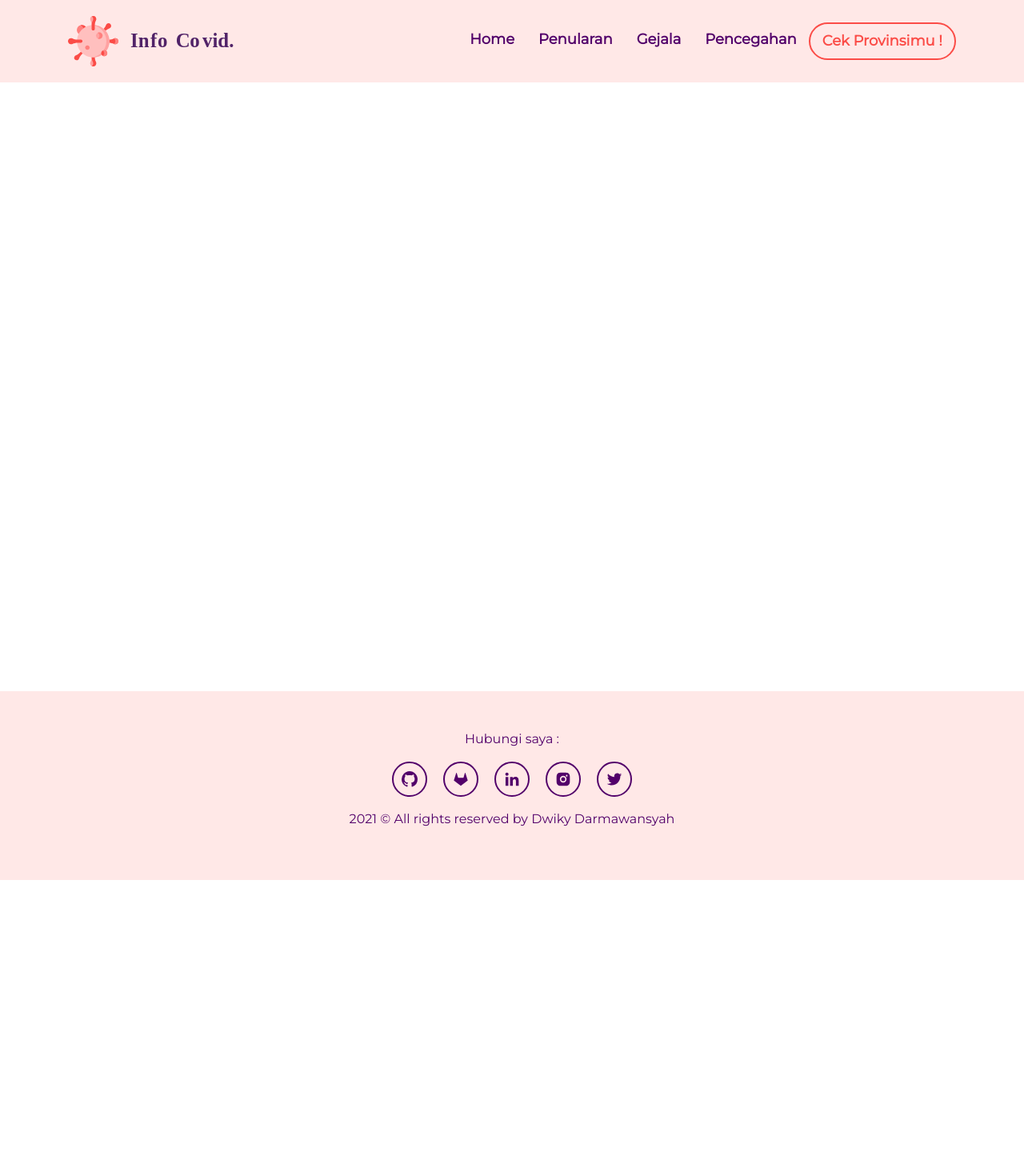
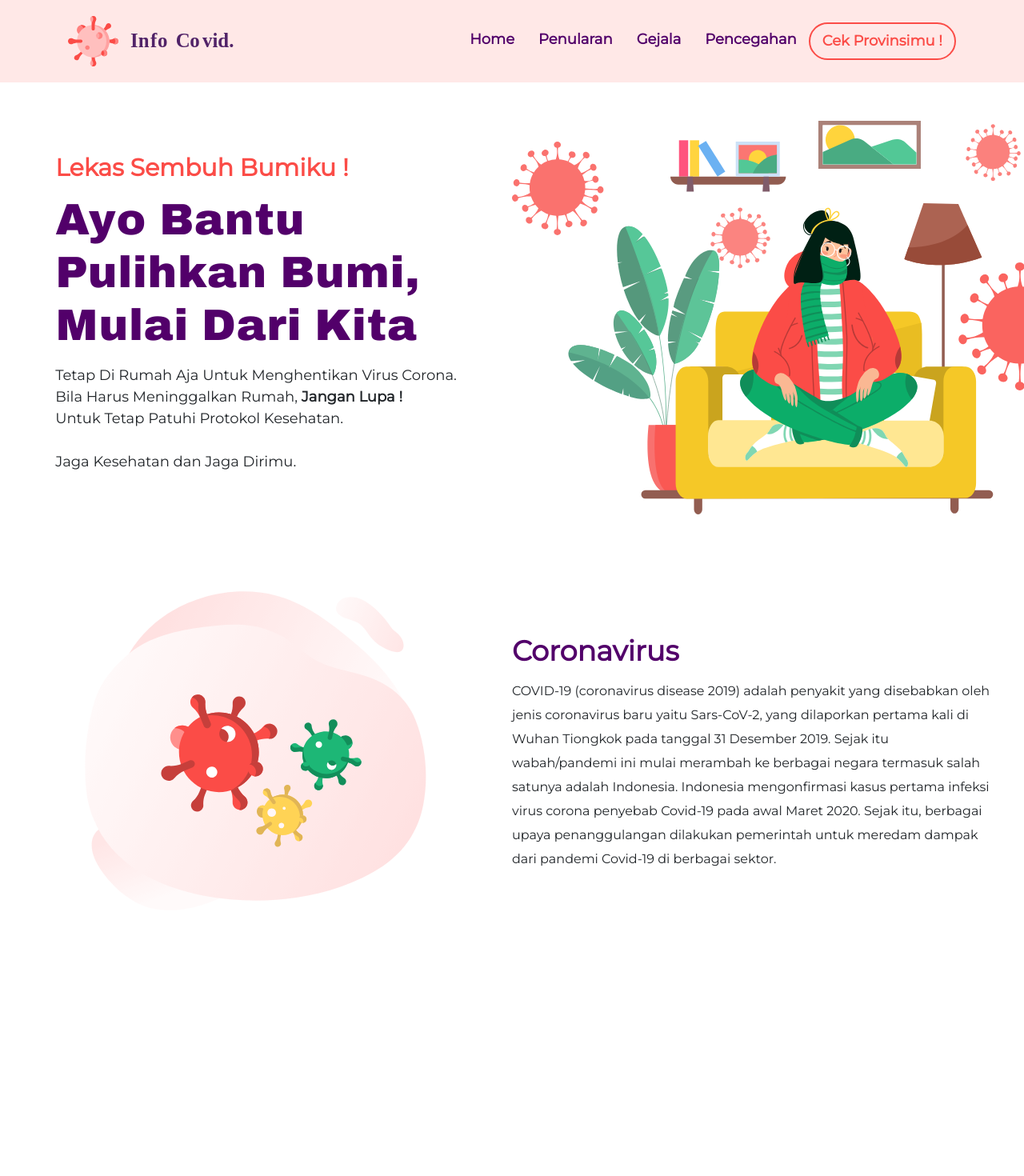
Before and after one commit to DwkLoki/covid-info-app, a React (Create React App) app: page / in a window 1280 px wide. Shown: the top 1470 px of the page at 80% size. Before the commit the page ends 1100 px from the top, so only its background shows below. Built offline with nearby package versions, Linux system fonts and the light colour scheme.

Commit message:
create home section is done

```diff
--- a/src/App.js
+++ b/src/App.js
@@ -1,3 +1,4 @@
+import CovidInfoContent from "./component/content/CovidInfoContent";
 import Footer from "./component/footer/Footer";
 import TopNavbar from "./component/header/TopNavbar";
 
@@ -5,8 +6,7 @@ function App() {
   return (
     <div className="base App">
       <TopNavbar />
-      <br /><br /><br /><br /><br /><br /><br /><br /><br />
-      <br /><br /><br /><br /><br /><br /><br /><br /><br />
+      <CovidInfoContent />
       <br /><br /><br /><br /><br /><br /><br /><br /><br />
       <br /><br /><br /><br /><br /><br /><br /><br /><br />
       <Footer />
--- a/src/assets/scss/_variables.scss
+++ b/src/assets/scss/_variables.scss
@@ -5,7 +5,6 @@ $primaryFont: 'Montserrat',
 sans-serif;
 
 // color
-$backgroundColor: linear-gradient(360deg, #FFFFFF -4.58%, #FFFFFF 102.22%);
 $headerFooterColor: #ffe8e7;
 $titleColor: #52006A;
 $primaryColor: #FB4C47;
--- /dev/null
+++ b/src/component/content/CovidInfoContent.jsx
@@ -0,0 +1,54 @@
+import stayHomeImg from "../../assets/img/stay-at-home.svg";
+import aboutUsImg from "../../assets/img/about-corona.svg";
+import "./covidInfoContent.scss";
+
+const CovidInfoContent = () => {
+    return (
+        <div className='covid-info-content'>
+            <div className="home-section container-fluid py-5">
+                <div className="row">
+                    <div className="home-section-left col-6 d-flex justify-content-center align-items-center">
+                        <div className="home-section-left-content">
+                            <p className="home-section-left-first-line">Lekas Sembuh Bumiku !</p>
+                            <h1 className="home-section-left-main">Ayo Bantu <br />
+                                Pulihkan Bumi, <br />
+                                Mulai Dari Kita
+                            </h1>
+                            <p className="home-section-left-last-line">Tetap Di Rumah Aja Untuk Menghentikan Virus Corona. <br />
+                                Bila Harus Meninggalkan Rumah, <strong>Jangan Lupa !</strong> <br />
+                                Untuk Tetap Patuhi Protokol Kesehatan. <br /><br />
+                                Jaga Kesehatan dan Jaga Dirimu.
+                            </p>
+                        </div>
+                    </div>
+                    <div className="home-section-right col-6">
+                        <img className='home-section-img' src={stayHomeImg} alt="stay at home" />
+                    </div>
+                </div>
+                <div className="row">
+                    <div className="row still-home-section">
+                        <div className="still-home-section-left col-6">
+                            <img className='still-home-img' src={aboutUsImg} alt="about us" />
+                        </div>
+                        <div className="still-home-section-right d-flex justify-content-center align-items-center col-6">
+                            <div className="covid-article">
+                                <div className="covid-article-header">Coronavirus</div>
+                                <div className="covid-article-content">
+                                    COVID-19 (coronavirus disease 2019) adalah penyakit yang disebabkan oleh jenis coronavirus baru yaitu Sars-CoV-2,
+                                    yang dilaporkan pertama kali di Wuhan Tiongkok pada tanggal 31 Desember 2019.
+                                    Sejak itu wabah/pandemi ini mulai merambah ke berbagai negara
+                                    termasuk salah satunya adalah Indonesia. Indonesia mengonfirmasi
+                                    kasus pertama infeksi virus corona penyebab Covid-19 pada awal Maret
+                                    2020. Sejak itu, berbagai upaya penanggulangan dilakukan pemerintah
+                                    untuk meredam dampak dari pandemi Covid-19 di berbagai sektor.
+                                </div>
+                            </div>
+                        </div>
+                    </div>
+                </div>
+            </div>
+        </div>
+    )
+}
+
+export default CovidInfoContent
--- /dev/null
+++ b/src/component/content/covidInfoContent.scss
@@ -0,0 +1,57 @@
+@import "../../assets/scss/variables";
+@import url('https://fonts.googleapis.com/css2?family=Archivo:wght@900&display=swap');
+
+.covid-info-content {
+    .home-section {
+        .home-section-left {
+            padding: 0px;
+
+            .home-section-left-first-line {
+                font-size: 30px;
+                color: $primaryColor;
+                margin-bottom: 10px;
+                font-weight: 700;
+            }
+            .home-section-left-main {
+                font-size: 55px;
+                color: $titleColor;
+                letter-spacing: 1px;
+                word-spacing: 5px;
+                font-family: 'Archivo', sans-serif;
+            }
+            .home-section-left-last-line {
+                font-size: 18px;
+                margin: 16px 0px;
+            }
+        }
+
+        .home-section-right {
+            padding: 0px;
+
+            .home-section-img {
+                width: 100%;
+            }
+        }
+
+        .still-home-section {
+            .still-home-section-left {
+                .still-home-img {
+                    width: 100%;
+                }
+            }
+            .still-home-section-right {
+                .covid-article {
+                    width: 650px;
+                    line-height: 30px;
+
+                    .covid-article-header {
+                        margin: 20px 0px;
+                        font-size: 35px;
+                        font-weight: 700;
+                        color: $titleColor;
+                    }
+                }
+            }
+        }
+    }
+}
--- a/src/component/header/TopNavbar.jsx
+++ b/src/component/header/TopNavbar.jsx
@@ -10,7 +10,7 @@ const TopNavbar = () => {
     const toggle = () => setIsOpen(!isOpen);
 
     return (
-        <div className='top-navbar'>
+        <div className='top-navbar sticky-top'>
             <Navbar className="top-navbar-content container" light expand="lg">
                 <NavbarBrand href="/">
                     <img src={infoCovidIcon} alt="Icon" />
--- a/src/component/header/topNavbar.scss
+++ b/src/component/header/topNavbar.scss
@@ -2,7 +2,6 @@
 
 .top-navbar {
     background-color: $headerFooterColor;
-    position: fixed;
     width: 100%;
 
     .top-navbar-content {
```
Also changed, not shown: src/assets/img/about-corona.svg (added), src/assets/img/stay-at-home.svg (added).
